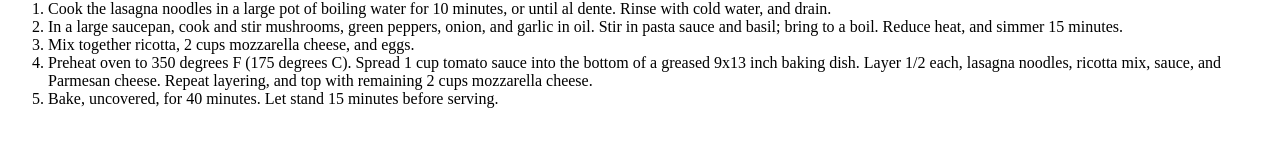
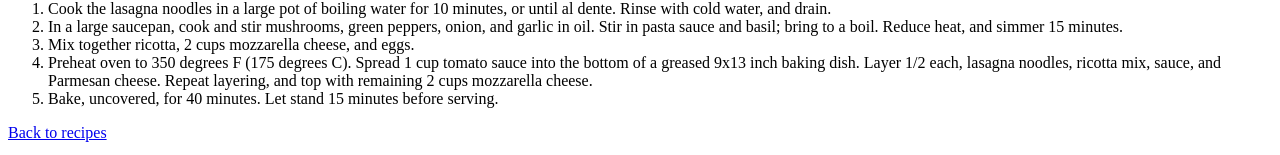
Before and after one commit to kgdepot/odin-recipes, a plain HTML site: page recipes/lasagna.html in a window 1280 px wide. Shown: the part 1092-1247 px from the top of the page. Before the commit the page ends 1216 px from the top, so only its background shows below. Drawn offline with Linux system fonts and the light colour scheme.

Commit message:
Link pages to index

```diff
--- a/recipes/lasagna.html
+++ b/recipes/lasagna.html
@@ -36,5 +36,6 @@
         <li>Preheat oven to 350 degrees F (175 degrees C). Spread 1 cup tomato sauce into the bottom of a greased 9x13 inch baking dish. Layer 1/2 each, lasagna noodles, ricotta mix, sauce, and Parmesan cheese. Repeat layering, and top with remaining 2 cups mozzarella cheese.</li>
         <li>Bake, uncovered, for 40 minutes. Let stand 15 minutes before serving.</li>
     </ol>
+    <p><a href="../index.html">Back to recipes</a></p>
 </body>
 </html>
```
Also changed, not shown: recipes/pastitsio.html (+1 -0 lines), recipes/salmon.html (+1 -0 lines).
